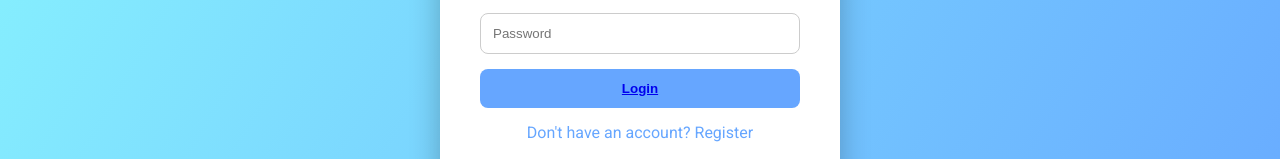
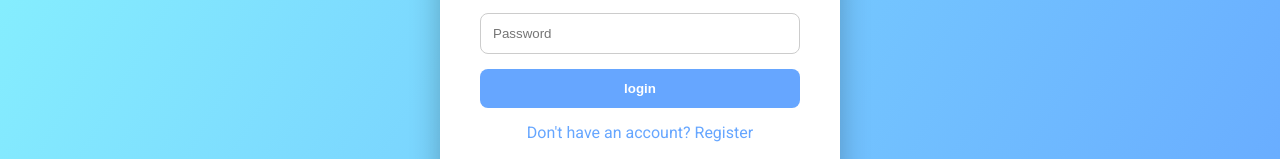
Before and after one commit to SheikhMahmudArman/donorlink, a React (Create React App) app: page /login in a window 1280 px wide. Shown: the part 365-524 px from the top of the page. Built offline with nearby package versions, Linux system fonts and the light colour scheme; the HTML template or start-up script is replaced by a standard one.

Commit message:
remove extra line from reg and login page

```diff
--- a/src/pages/Login.js
+++ b/src/pages/Login.js
@@ -1,8 +1,7 @@
 import { useState } from "react";
 import { useNavigate } from "react-router-dom";
-import { Link } from 'react-router-dom';
 import "../styles/Login.css";
-import "./Homepage.js";
+
 
 
 function Login() {
@@ -48,7 +47,7 @@
         />
 
         <button type="submit">
-         <Link to="/login">Login</Link>
+         login
           </button>
 
         <p className="switch-link" onClick={() => navigate("/register")}>
--- a/src/pages/Register.js
+++ b/src/pages/Register.js
@@ -1,7 +1,6 @@
 import { useState } from "react";
 import { useNavigate } from "react-router-dom";
 import "../styles/Register.css";
-import "./Login.js";
 
 const cityData = {
   Dhaka: ["Dhanmondi", "Gulshan", "Mirpur"],
```
